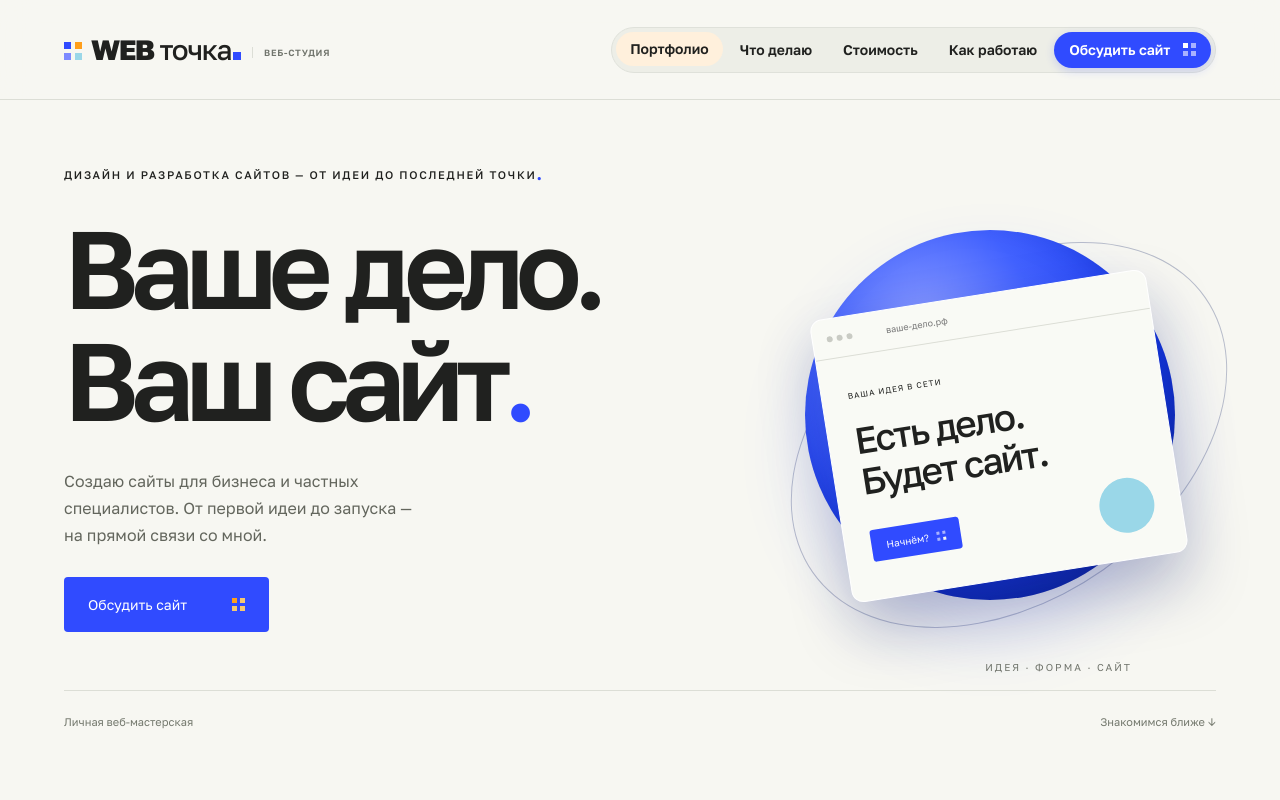
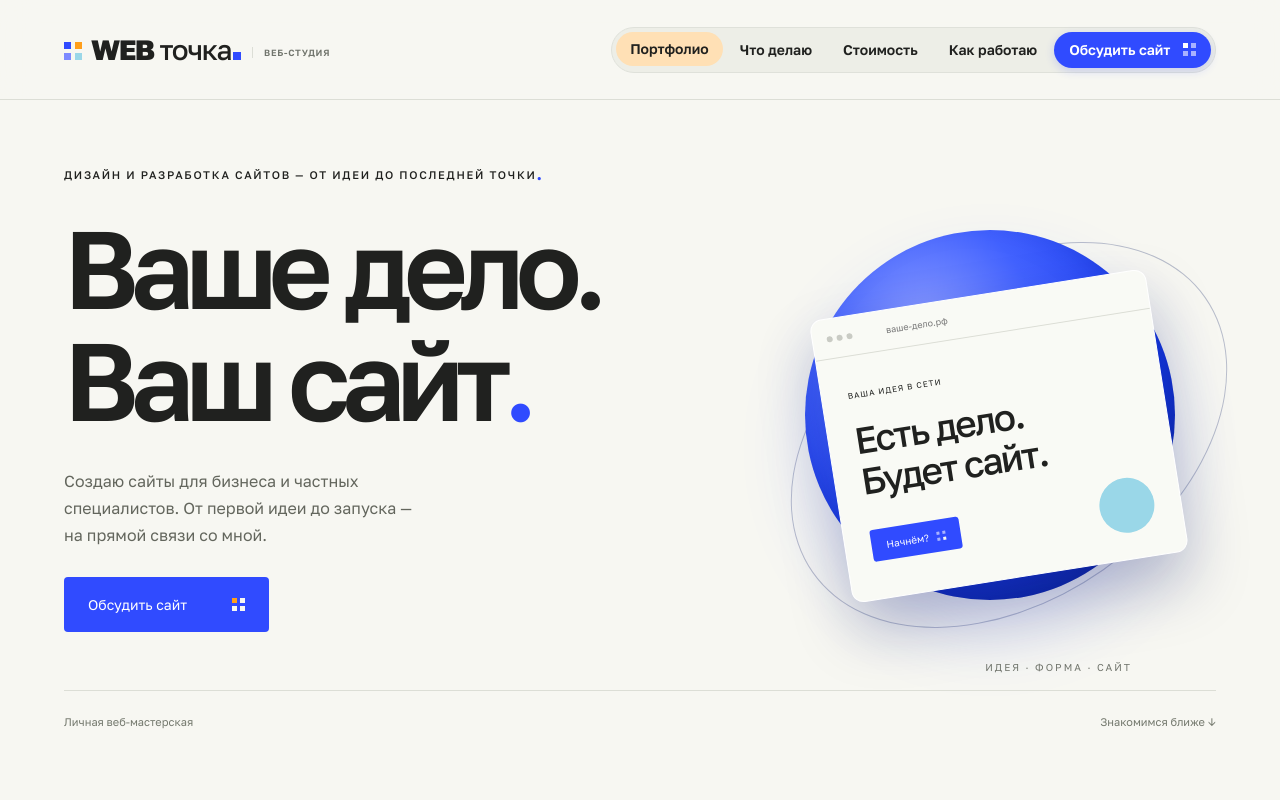
Before and after one commit to Jelydade/web-i-tochka, a website built with Vite: page index.html in a window 1280 px wide. In both pictures the pointer is over the link "Портфолио". Shown: the top 800 px of the page. Built offline with nearby package versions, Linux system fonts and the light colour scheme.

Commit message:
style: restore soft pixels and brighten nav hover

```diff
--- a/index.html
+++ b/index.html
@@ -33,8 +33,8 @@
     .contact-links { border-top-color: #ff9f1c; }
     .header nav a:last-child .brand-mark,
     .hero .button .brand-mark,
-    .submit-button .brand-mark { --mark-main: #ff9f1c; --mark-soft: #f5c871; }
-    .header nav a:not(:last-child):hover { background: #fff0dc; color: #20211f; }
+    .submit-button .brand-mark { --mark-main: #ff9f1c; --mark-soft: #f7f7f2; }
+    .header nav a:not(:last-child):hover { background: #ffe0b5; color: #20211f; }
     .contact h2 .brand-mark {
       display: inline-block;
       width: 13px;
```
